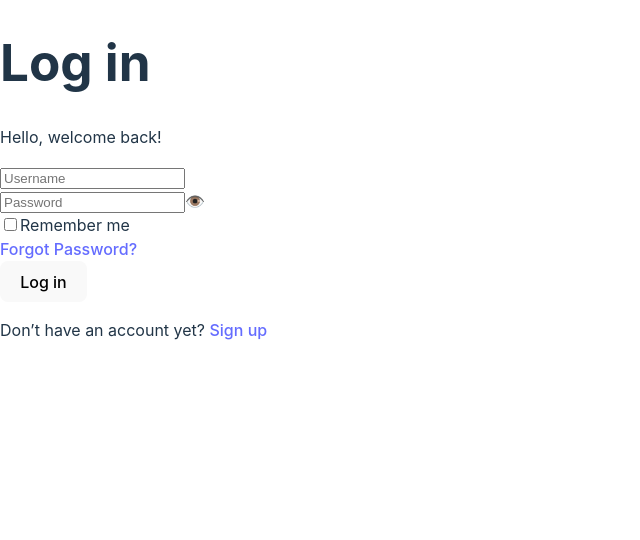
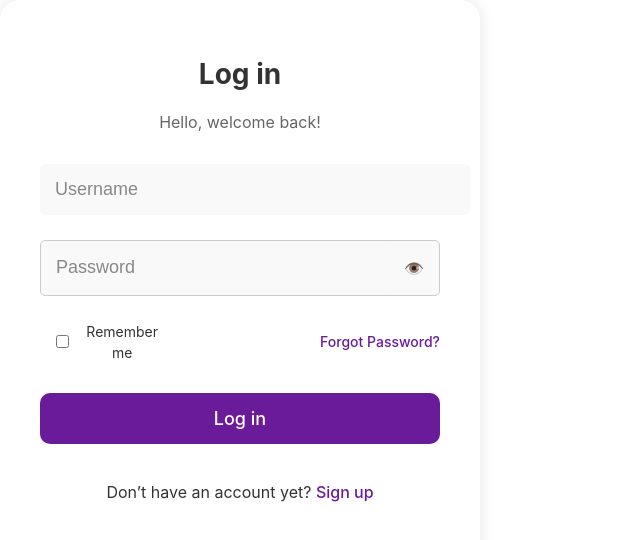
Before and after one commit to PAP-2024-Summer-L6-G1-students/identity-provider-frontend, a React (Vite) app in the folder identity-provider/: page / in a window 1280 px wide. Shown: the top 540 px of the page, without its empty margins (0-640 px from the left). Built offline with nearby package versions, Linux system fonts and the light colour scheme.

Commit message:
Update Login.jsx

```diff
--- a/identity-provider/src/pages/Login.jsx
+++ b/identity-provider/src/pages/Login.jsx
@@ -24,7 +24,7 @@ function Login() {
   }
 
   return (
-    <div className="login-container">
+    <div id="login-container">
       <h1>Log in</h1>
       <p>Hello, welcome back!</p>
       <form onSubmit={handleLogin}>
```
